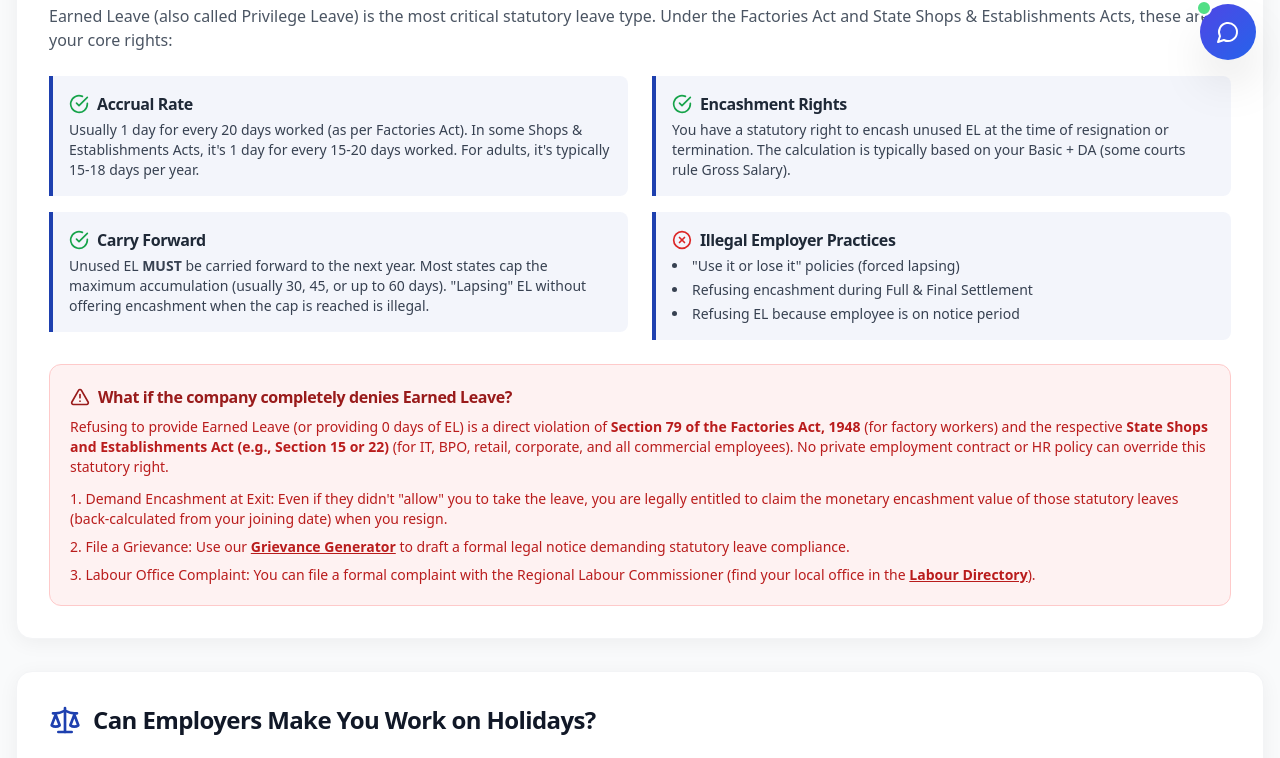
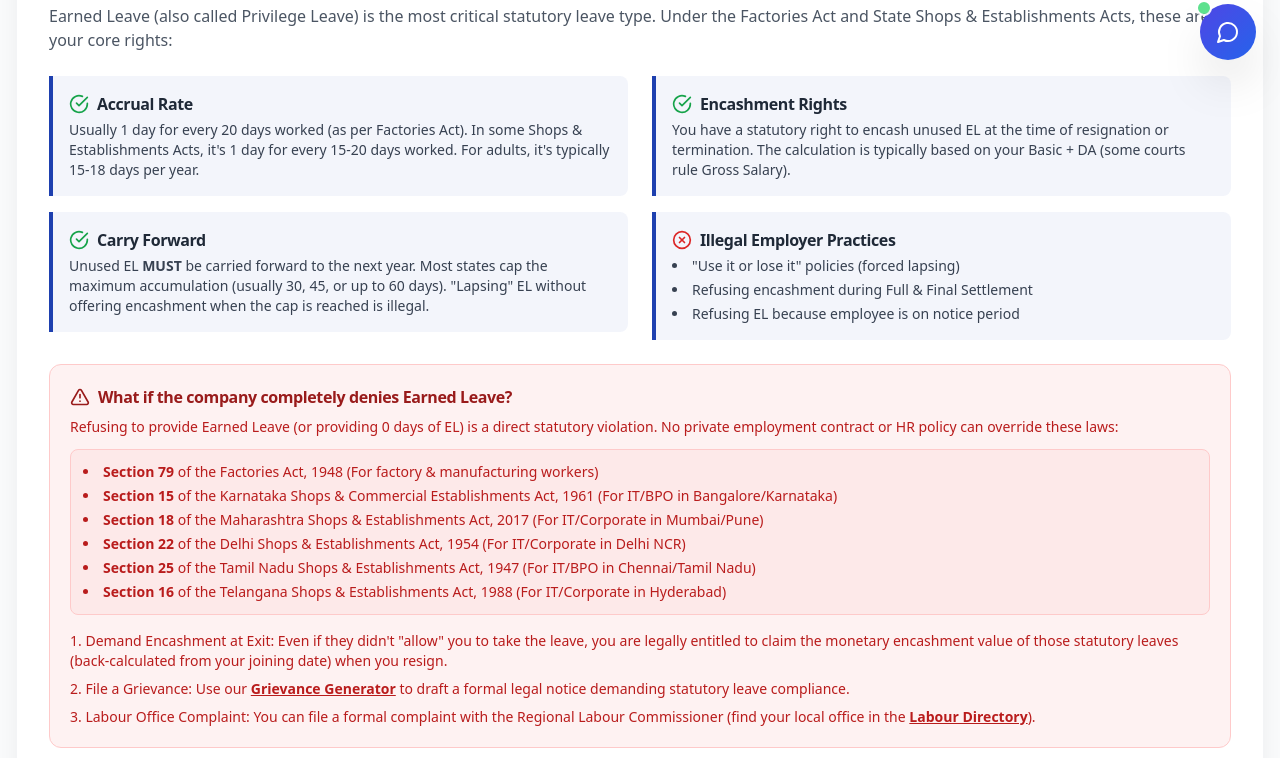
Before and after one commit to rsttechnologies25-stack/-employee-rights-india-, a React (Vite) app: page /leave-holidays in a window 1280 px wide. Shown: the part 716-1474 px from the top of the page. Built offline with nearby package versions, Linux system fonts and the light colour scheme.

Commit message:
update: explicit list of state laws for earned leave

```diff
--- a/src/pages/LeavePage.jsx
+++ b/src/pages/LeavePage.jsx
@@ -135,8 +135,16 @@ export default function LeavePage() {
                             What if the company completely denies Earned Leave?
                         </h3>
                         <p className="text-red-700 text-sm mb-3">
-                            Refusing to provide Earned Leave (or providing 0 days of EL) is a direct violation of <span className="font-bold">Section 79 of the Factories Act, 1948</span> (for factory workers) and the respective <span className="font-bold">State Shops and Establishments Act (e.g., Section 15 or 22)</span> (for IT, BPO, retail, corporate, and all commercial employees). No private employment contract or HR policy can override this statutory right.
+                            Refusing to provide Earned Leave (or providing 0 days of EL) is a direct statutory violation. No private employment contract or HR policy can override these laws:
                         </p>
+                        <ul className="text-sm text-red-700 list-disc list-inside space-y-1 mb-4 font-medium bg-red-100/50 p-3 rounded-lg border border-red-200">
+                            <li><span className="font-bold">Section 79</span> of the Factories Act, 1948 (For factory & manufacturing workers)</li>
+                            <li><span className="font-bold">Section 15</span> of the Karnataka Shops & Commercial Establishments Act, 1961 (For IT/BPO in Bangalore/Karnataka)</li>
+                            <li><span className="font-bold">Section 18</span> of the Maharashtra Shops & Establishments Act, 2017 (For IT/Corporate in Mumbai/Pune)</li>
+                            <li><span className="font-bold">Section 22</span> of the Delhi Shops & Establishments Act, 1954 (For IT/Corporate in Delhi NCR)</li>
+                            <li><span className="font-bold">Section 25</span> of the Tamil Nadu Shops & Establishments Act, 1947 (For IT/BPO in Chennai/Tamil Nadu)</li>
+                            <li><span className="font-bold">Section 16</span> of the Telangana Shops & Establishments Act, 1988 (For IT/Corporate in Hyderabad)</li>
+                        </ul>
                         <ul className="text-sm text-red-700 list-decimal list-inside space-y-2">
                             <li><span className="font-medium">Demand Encashment at Exit:</span> Even if they didn't "allow" you to take the leave, you are legally entitled to claim the monetary encashment value of those statutory leaves (back-calculated from your joining date) when you resign.</li>
                             <li><span className="font-medium">File a Grievance:</span> Use our <a href="/tools/grievance-generator" className="underline font-bold">Grievance Generator</a> to draft a formal legal notice demanding statutory leave compliance.</li>
```
